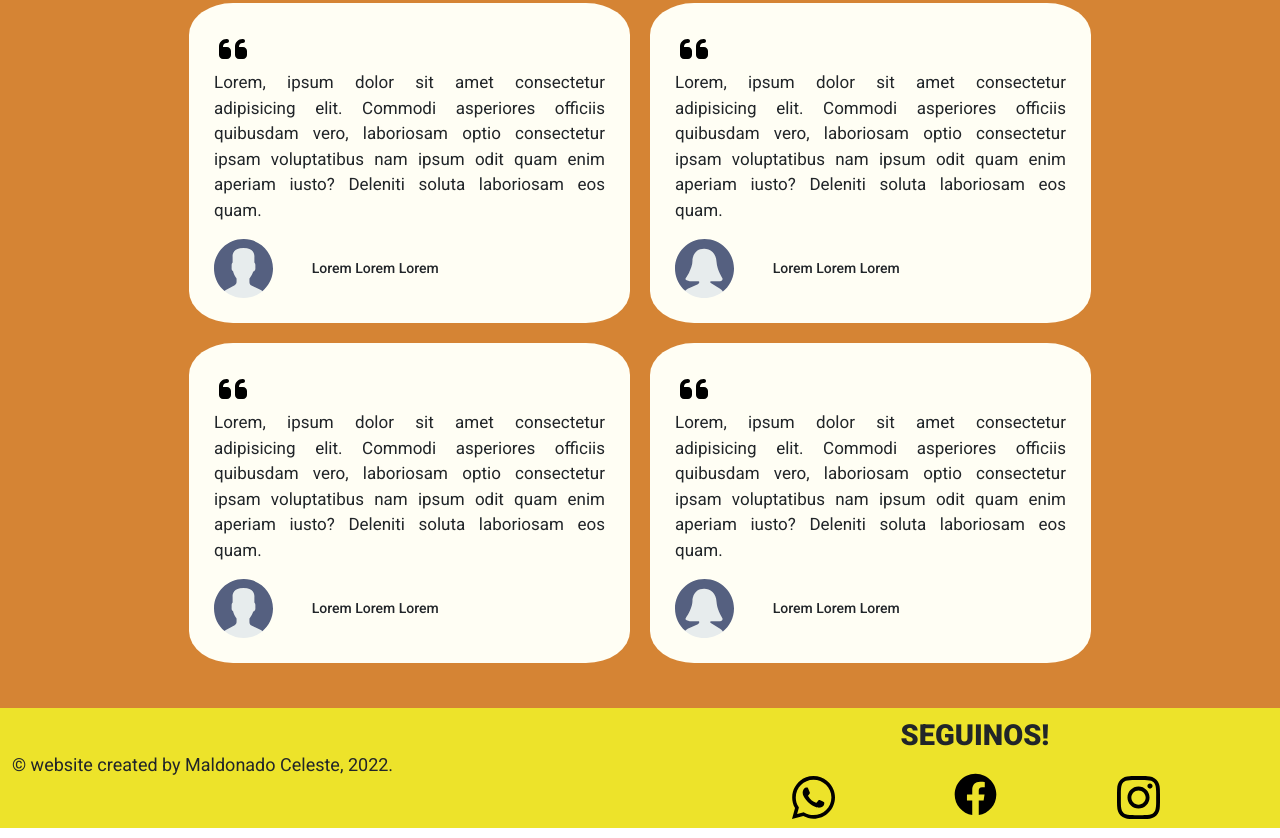
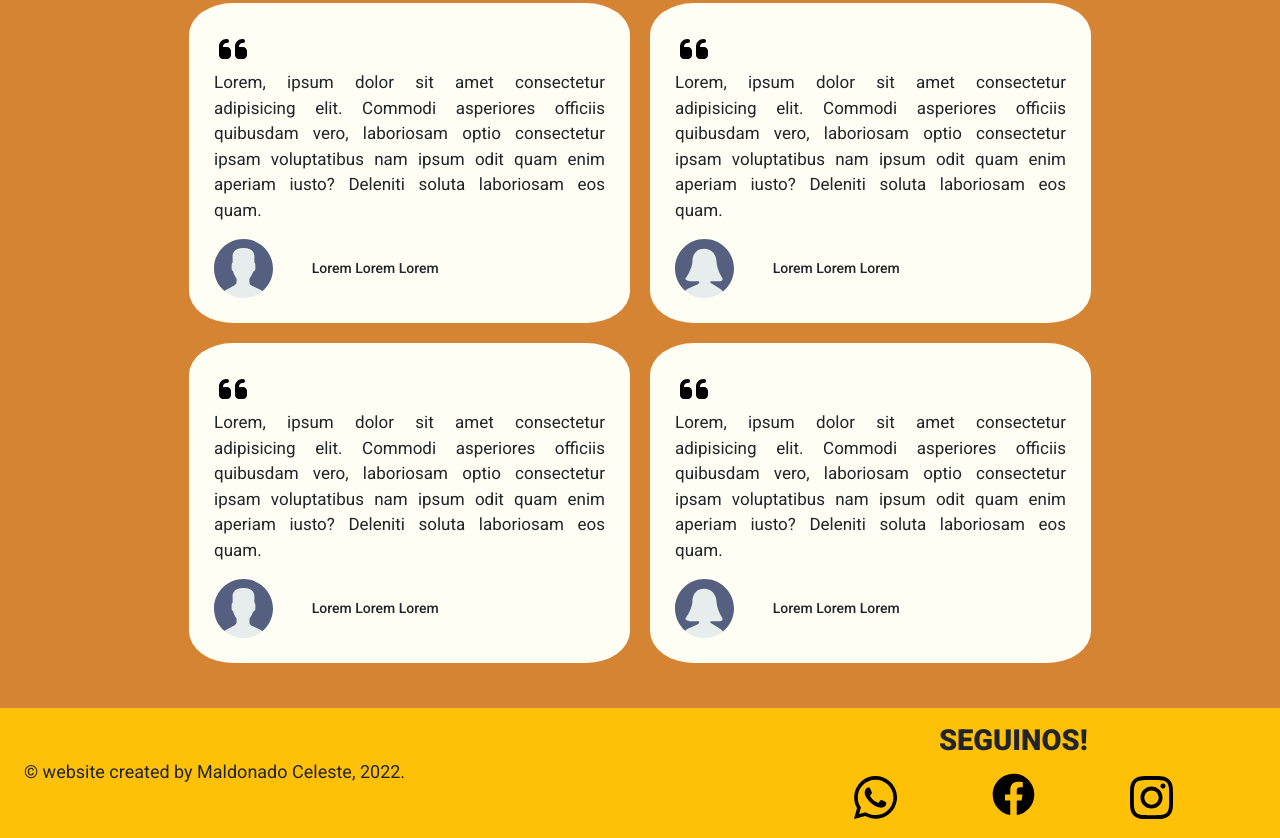
Before and after one commit to Maldonadocelee/Brisas-de-Yacanto, a plain HTML site: page index.html in a window 1280 px wide. Shown: the part 1761-2599 px from the top of the page. Drawn offline with nearby package versions, Linux system fonts and the light colour scheme.

Commit message:
footer maquetado con Bootstrap

```diff
--- a/index.html
+++ b/index.html
@@ -168,8 +168,20 @@
     <!--Finaliza main-->
     <!--Comienza footer-->
     <footer id="footer">
-        <div class="follow-us">
+        <div class="container-fluid bg-warning">
+            <div class="row">
+                <div class="col-sm-7">
+
+                </div>
+                <div class="col-12 col-sm-5 ">
                     <h3 class="title-networks">SEGUINOS!</h3>
+                </div>
+            </div>
+            <div class="row">
+                <div class="col-7 ">
+                    <p class="text-website">&#169 website created by Maldonado Celeste, 2022.</p>
+                </div>
+                <div class="redes col-5 display-flex justify-content-start">
                     <ul class="list-networks">
                         <li class="botton-networks">
                             <a href="https://www.whatsapp.com" target="_blank"><svg class="network" xmlns="http://www.w3.org/2000/svg" width="150" viewBox="0 0 448 512"><!--! Font Awesome Pro 6.1.2 by @fontawesome - https://fontawesome.com License - https://fontawesome.com/license (Commercial License) Copyright 2022 Fonticons, Inc. --><path d="M380.9 97.1C339 55.1 283.2 32 223.9 32c-122.4 0-222 99.6-222 222 0 39.1 10.2 77.3 29.6 111L0 480l117.7-30.9c32.4 17.7 68.9 27 106.1 27h.1c122.3 0 224.1-99.6 224.1-222 0-59.3-25.2-115-67.1-157zm-157 341.6c-33.2 0-65.7-8.9-94-25.7l-6.7-4-69.8 18.3L72 359.2l-4.4-7c-18.5-29.4-28.2-63.3-28.2-98.2 0-101.7 82.8-184.5 184.6-184.5 49.3 0 95.6 19.2 130.4 54.1 34.8 34.9 56.2 81.2 56.1 130.5 0 101.8-84.9 184.6-186.6 184.6zm101.2-138.2c-5.5-2.8-32.8-16.2-37.9-18-5.1-1.9-8.8-2.8-12.5 2.8-3.7 5.6-14.3 18-17.6 21.8-3.2 3.7-6.5 4.2-12 1.4-32.6-16.3-54-29.1-75.5-66-5.7-9.8 5.7-9.1 16.3-30.3 1.8-3.7.9-6.9-.5-9.7-1.4-2.8-12.5-30.1-17.1-41.2-4.5-10.8-9.1-9.3-12.5-9.5-3.2-.2-6.9-.2-10.6-.2-3.7 0-9.7 1.4-14.8 6.9-5.1 5.6-19.4 19-19.4 46.3 0 27.3 19.9 53.7 22.6 57.4 2.8 3.7 39.1 59.7 94.8 83.8 35.2 15.2 49 16.5 66.6 13.9 10.7-1.6 32.8-13.4 37.4-26.4 4.6-13 4.6-24.1 3.2-26.4-1.3-2.5-5-3.9-10.5-6.6z"/></svg></a>
@@ -184,10 +196,8 @@
                         </li>
                     </ul>
                 </div>
-        <div class="website-autor">
-            <span>
-                <p class="text-website">&#169 website created by Maldonado Celeste, 2022.</p>
-            </span>
+            </div>
+
         </div>
     </footer>
     <!--Finaliza footer-->
--- a/style.css
+++ b/style.css
@@ -625,33 +625,19 @@
 
 /*comienza el FOOTER*/
 
-#footer {
-    display: grid;
-    grid-template-areas:
-    "website follow-us follow-us follow-us"
-    "website botton-networks botton-networks botton-networks" ;
-    grid-template-columns: 3fr 1fr 1fr 1fr;
-    grid-template-rows: 1fr 2fr;
-    background-color: rgba(237, 227, 41, 0.992);
-    height: 75px;
-    align-content: space-between;
 
+.follow-us {
+    align-items: center;
 }
 
-.follow-us {
-    grid-area: follow-us;
-    align-items:center;
+.title-networks{
+    margin-top: 10px;
+    font-size: 15px;
+    text-align: end;
+    padding-right: 10px;
+    margin-bottom: 0px;
 }
-.title-networks{
-    margin: 5px 0px;
-    text-align: center;
-    padding-left: 30px;
-    font-size: 15px;
-}
-.botton-networks{
-    grid-area:  botton-networks;
 
-}
 a .network {
     width: 16px;
 }
@@ -660,6 +646,7 @@ a .network {
     flex-direction: row;
     justify-content: space-evenly;
     list-style-type: none;
+    padding: 0px;
 }
 
 
@@ -668,9 +655,10 @@ a .network {
     align-self: center;
 }
 .text-website {
-    font-size: 10px;
+    font-size: 8px;
     text-align:start;
-    padding-left: 15px;
+    margin: 0px;
+
 
 }
 @media screen and (min-width: 575px){
@@ -680,10 +668,10 @@ a .network {
         padding-left: 12px;
     }
     .title-networks{
-        margin: 5px 0px;
+        margin-top: 10px;
+        font-size: 20px;
         text-align: center;
-        padding-left: 30px;
-        font-size: 20px;
+        padding: 0px;
     }
     a .network {
         width: 25px;
@@ -691,18 +679,7 @@ a .network {
 }
 
 @media  screen and (min-width: 992px) {
-    #footer {
-        display: grid;
-        grid-template-areas:
-        "website follow-us follow-us follow-us"
-        "website botton-networks botton-networks botton-networks" ;
-        grid-template-columns: 3fr 1fr 1fr 1fr;
-        grid-template-rows: 1fr 2fr;
-        background-color: rgba(237, 227, 41, 0.992);
-        height: 120px;
-        align-content: space-between;
 
-    }
     a .network {
         width: 36px;
     }
@@ -712,8 +689,10 @@ a .network {
 
     }
     .title-networks {
-        padding-top:5px;
+        margin-top: 10px;
         font-size: 25px;
+        text-align: center;
+
     }
     .list-networks{
         padding-top: 15px;
```
Lines whose indentation alone changed are shown as unchanged.
